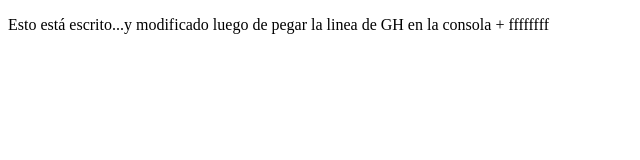
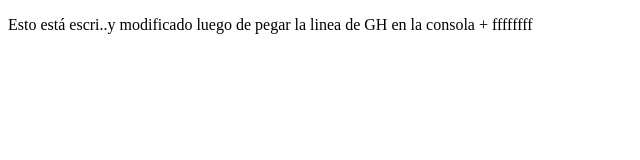
Before and after one commit to elpaloazul/1erepo, a plain HTML site: page index.html in a window 1280 px wide. Shown: the full height of the page, 0-640 px from the left. Drawn offline with Linux system fonts and the light colour scheme.

Commit message:
commit 4 o 5

```diff
--- a/apli.js
+++ b/apli.js
@@ -1 +1 @@
-console.log("hello");
+console.log("hellooo");
--- a/index.html
+++ b/index.html
@@ -7,6 +7,6 @@
     <title>Document</title>
 </head>
 <body>
-    <p> Esto está escrito...y modificado luego de pegar la linea de GH en la consola + ffffffff </p>
+    <p> Esto está escri..y modificado luego de pegar la linea de GH en la consola + ffffffff </p>
 </body>
 </html>
```
